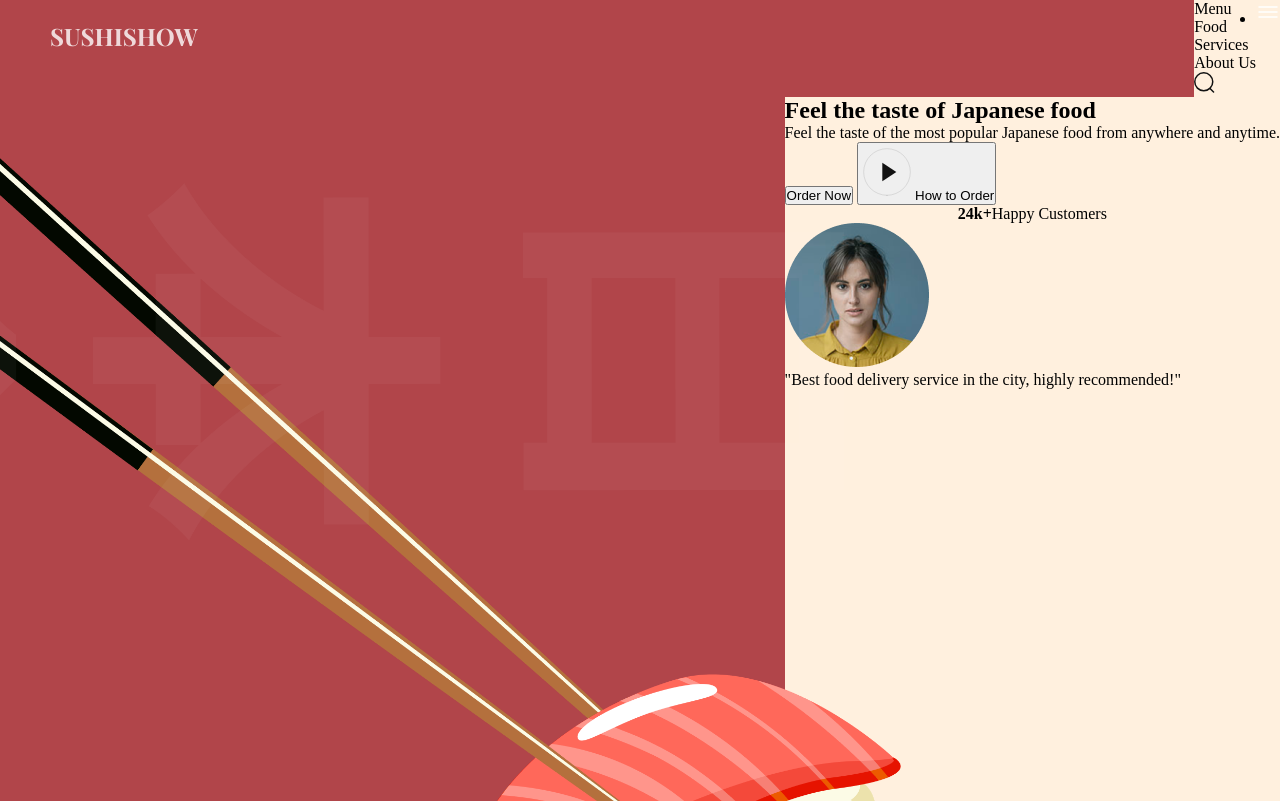
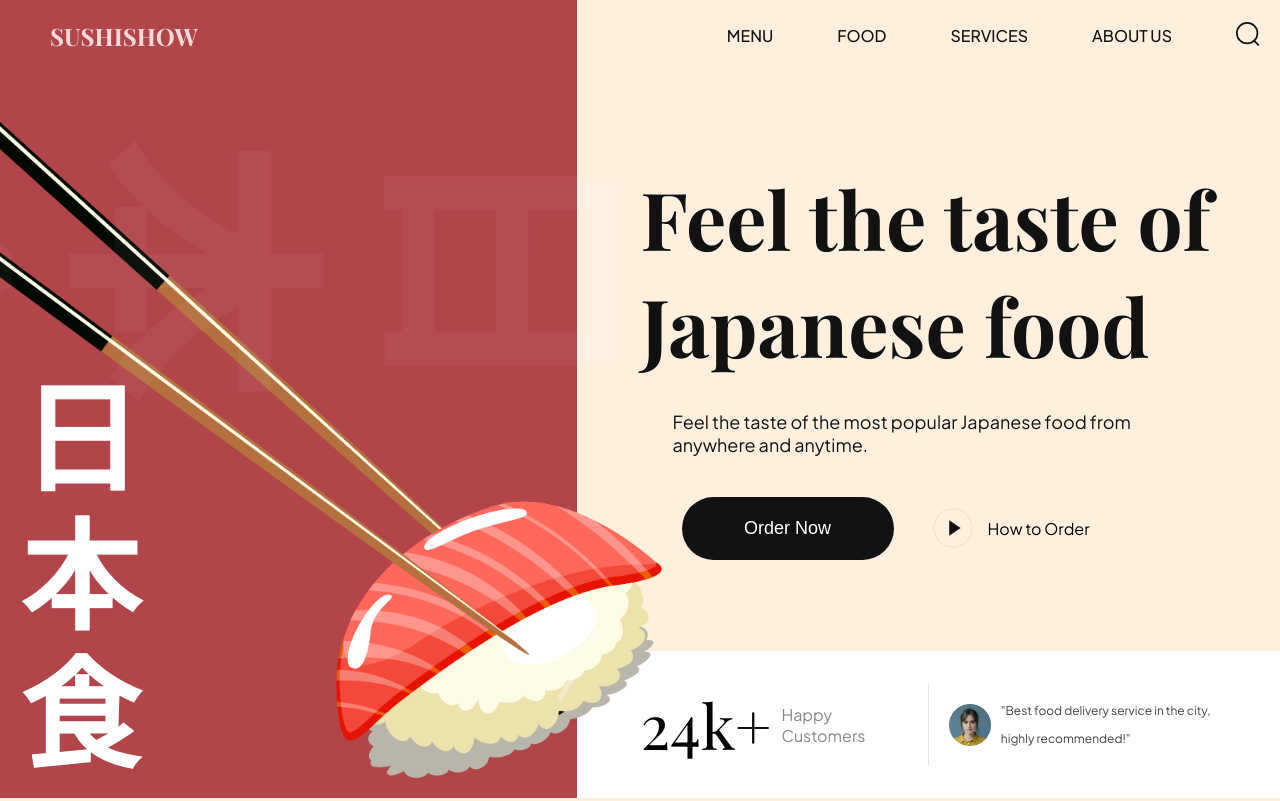
Before and after one commit to CodyJPerry/sushi-show, a website built with Vite: page index.html in a window 1280 px wide. Shown: the top 801 px of the page. Built offline with nearby package versions, Linux system fonts and the light colour scheme.

Commit message:
Add styling for hero

```diff
--- a/css/sections/header.css
+++ b/css/sections/header.css
@@ -1,4 +1,3 @@
-/* HEADER STYLES */
 .header__nav {
   display: flex;
   overflow: hidden;
@@ -7,6 +6,7 @@
 .header__logo {
   flex: 1;
   display: flex;
+
   position: relative;
   padding: 20px;
 }
@@ -15,17 +15,52 @@
   position: absolute;
   inset: 0;
   width: 100%;
+
   background-color: var(--primary-color);
-  z-index: 1;
+  z-index: -1;
 }
 
 .header__logo h4 {
   padding-left: 30px;
+
   font-weight: 700;
   font-size: 24px;
   text-transform: uppercase;
   font-family: var(--playfair-display);
   color: #fff;
   opacity: 0.8;
-  z-index: 2;
 }
+
+.header__menu, .header__menu-mobile {
+  padding: 20px;
+  flex: 1.236;
+  display: flex;
+  align-items: center;
+  justify-content: flex-end;
+  gap: 64px;
+
+  list-style: none;
+}
+
+.header__menu li {
+  font-weight: 500;
+  font-family: var(--plus-jakarta-sans);
+  color: var(--secondary-color);
+  font-size: 16px;
+  text-transform: uppercase;
+  line-height: 20px;
+  cursor: pointer;
+}
+
+.header__menu li img {
+  width: 24px;
+  height: 24px;
+  object-fit: contain;
+}
+
+.header__menu-mobile {
+  display: none;
+  gap: 20px;
+
+  position: relative;
+}
--- a/css/sections/hero.css
+++ b/css/sections/hero.css
@@ -8,8 +8,9 @@
   flex: 1;
   display: flex;
   flex-direction: column;
+
   position: relative;
-  z-index: 5;
+  z-index: 5
 }
 
 .hero-image img {
@@ -22,6 +23,153 @@
   position: absolute;
   inset: 0;
   width: 100%;
+
   background-color: var(--primary-color);
   z-index: -1;
 }
+
+.hero-image h2 {
+  position: absolute;
+  bottom: 0;
+  padding: 20px;
+
+  font-family: var(--playfair-display);
+  font-weight: 700;
+  font-size: 120px;
+  line-height: 138px;
+  color: #fff;
+}
+
+.hero-content {
+  flex: 1.22;
+  display: flex;
+  justify-content: space-between;
+  flex-direction: column;
+}
+
+.hero-content-info {
+  padding: 64px;
+  flex: 1;
+  display: flex;
+  justify-content: center;
+  flex-direction: column;
+}
+
+.hero-content-info h1 {
+  font-size: 80px;
+  font-weight: 600px;
+  font-family: var(--playfair-display);
+  color: var(--secondary-color);
+}
+
+.hero-content-info p {
+  margin: 32px 0 0 32px;
+
+  font-family: var(--plus-jakarta-sans);
+  color: var(--secondary-color);
+  font-size: 18px;
+  font-weight: 400;
+}
+
+.hero-content__buttons {
+  margin: 41px 0 0 41px;
+
+  display: flex;
+  flex-wrap: wrap;
+  gap: 36px;
+}
+
+.hero-content__order-button {
+  padding: 20px;
+  border-radius: 36px;
+  min-width: 212px;
+  outline: none;
+  border: none;
+  background: var(--secondary-color);
+
+  cursor: pointer;
+
+  color: #fff;
+  font-weight: 500;
+  font-size: 18px;
+  line-height: 23px;
+}
+
+.hero-content__play-button {
+  border: none;
+  outline: none;
+  background: transparent;
+
+  display: flex;
+  align-items: center;
+
+  font-size: 16px;
+  line-height: 19px;
+  color: var(--black-200);
+  font-family: var(--plus-jakarta-sans);
+
+  cursor: pointer;
+}
+
+.hero-content__play-button img {
+  margin-right: 12px;
+
+  width: 46px;
+  height: 46px;
+  object-fit: contain;
+}
+
+.hero-content__testimonial {
+  padding: 32px 64px;
+
+  display: flex;
+  flex-wrap: wrap;
+  gap: 20px;
+
+  background: var(--color-white)
+}
+
+.hero-content__customer {
+  flex: 1;
+  gap: 10px;
+}
+
+.hero-content__customer h4 {
+  font-size: 62px;
+  font-weight: 400;
+  font-family: var(--playfair-display)
+}
+
+.hero-content__customer p {
+  font-size: 16px;
+  font-weight: 400;
+  font-family: var(--plus-jakarta-sans);
+  color: var(--secondary-color);
+  opacity: 0.5;
+}
+
+.hero-content__review {
+  flex: 1;
+  display: flex;
+  align-items: center;
+  gap: 10px;
+
+  padding-left: 20px;
+  border-left: 1px solid rgba(2, 2, 2, 0.1);
+  min-width: 200px;
+}
+
+.hero-content__review img {
+  width: 42px;
+  height: 42px;
+  object-fit: contain;
+}
+
+.hero-content__review p {
+  font-size: 12px;
+  font-weight: 400;
+  line-height: 28px;
+  font-family: var(--plus-jakarta-sans);
+  color: var(--secondary-color);
+  opacity: 0.8
+}
```
Also changed, not shown: index.html (+1 -1 lines).
